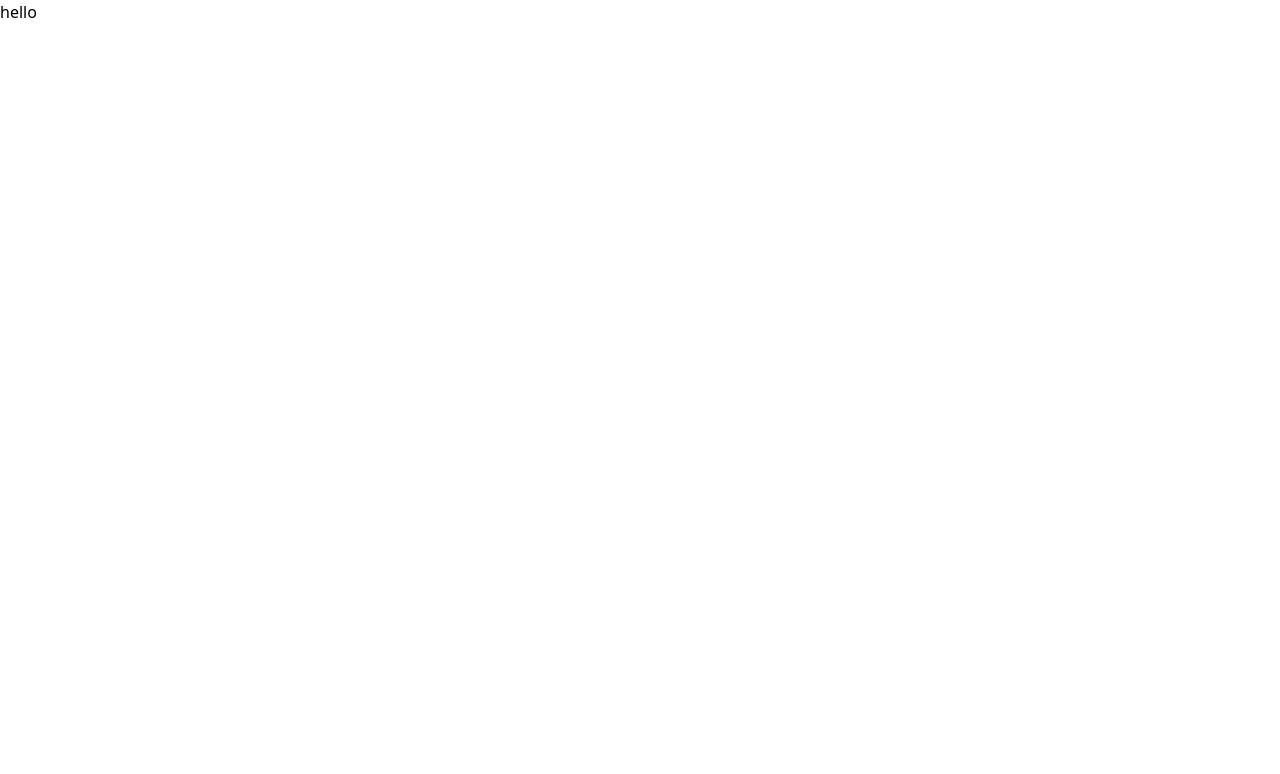
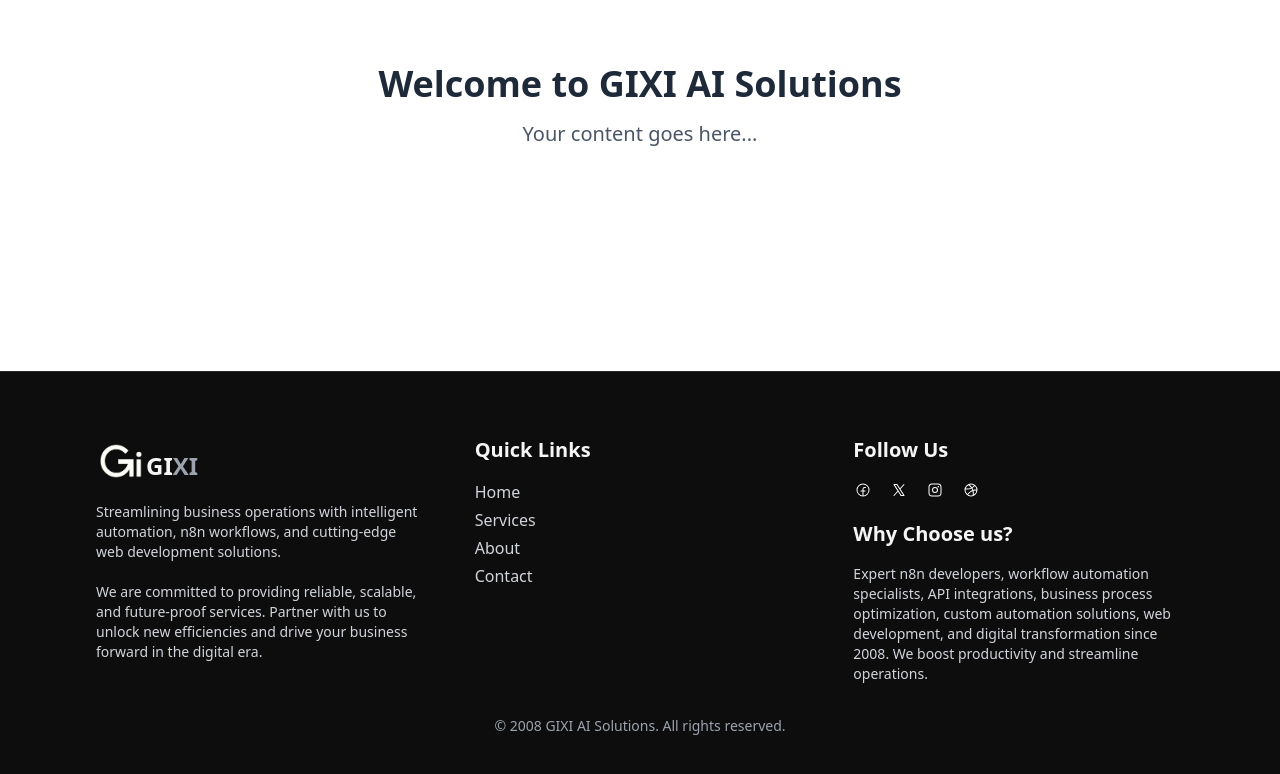
Before and after one commit to UbaidBinWaris/saif, a Next.js app: page / in a window 1280 px wide. Shown: the top 774 px of the page. Built offline with nearby package versions, Linux system fonts and the light colour scheme.

Commit message:
Refactor: Revamp HomePage layout and add Footer component; remove unused globals.css

```diff
--- /dev/null
+++ b/app/Home/components/Footer.js
@@ -0,0 +1,75 @@
+import Image from "next/image";
+import Link from "next/link";
+import "../../styles/color.css";
+
+const Footer = () => {
+  return (
+    <footer className="relative z-10 bg-brand-primary text-brand-primary px-4 py-16 lg:px-24 md:px-24 border-t border-brand-light">
+      <div className="max-w-[1120px] mx-auto flex flex-col gap-12 md:flex-row md:justify-between">
+          <div className="flex-1">
+            <div className="flex items-end text-2xl font-semibold">
+              <Image src="/logo.webp" alt="GIXI AI Solutions Company Logo" width={50} height={50} />
+              <p className="mb-1">
+                GI<span className="text-brand-muted">XI</span>
+              </p>
+            </div>
+            <p className="mt-4 text-base text-brand-secondary lg:text-sm md:text-xs">
+              Streamlining business operations with intelligent automation, n8n workflows, and cutting-edge web development solutions.
+              <br />
+              <br />
+              We are committed to providing reliable, scalable, and future-proof services. Partner with us to unlock new efficiencies and drive your business forward in the digital era.
+            </p>
+          </div>
+
+          {/* Navigation Links */}
+        <div className="flex-1">
+          <h3 className="text-2xl lg:text-xl font-semibold mb-4 text-brand-primary">Quick Links</h3>
+          <ul className="list-none p-0 m-0">
+            <li className="mb-2 lg:mb-1">
+              <Link href="/" className="text-base text-brand-secondary hover-brand-primary transition-brand">Home</Link>
+            </li>
+            <li className="mb-2 lg:mb-1">
+              <Link href="/services" className="text-base text-brand-secondary hover-brand-primary transition-brand">Services</Link>
+            </li>
+            <li className="mb-2 lg:mb-1">
+              <Link href="/about" className="text-base text-brand-secondary hover-brand-primary transition-brand">About</Link>
+            </li>
+            <li className="mb-2 lg:mb-1">
+              <Link href="/contact" className="text-base text-brand-secondary hover-brand-primary transition-brand">Contact</Link>
+            </li>
+          </ul>
+        </div>
+
+        {/* Social Media */}
+        <div className="flex-1">
+          <h3 className="text-2xl lg:text-xl font-semibold mb-4 text-brand-primary">Follow Us</h3>
+          <div className="flex gap-4">
+            <Link href="#" className="inline-flex justify-center items-center w-[30px] h-[30px] lg:w-5 lg:h-5 md:w-5 md:h-5 rounded-full text-brand-primary text-xl hover:border-2 hover:border-white hover:text-black transition-brand-all">
+              <Image src="/svgs/facebook.svg" alt="Follow GIXI AI Solutions automation and n8n development on Facebook" width={20} height={20} className="lg:w-4 lg:h-4 md:w-4 md:h-4" />
+            </Link>
+            <Link href="#" className="inline-flex justify-center items-center w-[30px] h-[30px] lg:w-5 lg:h-5 md:w-5 md:h-5 rounded-full text-brand-primary text-xl hover:border-2 hover:border-white hover:text-black transition-brand-all">
+              <Image src="/svgs/twitter.svg" alt="Follow GIXI AI Solutions workflow automation services on Twitter" width={20} height={20} className="lg:w-4 lg:h-4 md:w-4 md:h-4" />
+            </Link>
+            <Link href="#" className="inline-flex justify-center items-center w-[30px] h-[30px] lg:w-5 lg:h-5 md:w-5 md:h-5 rounded-full text-brand-primary text-xl hover:border-2 hover:border-white hover:text-black transition-brand-all">
+              <Image src="/svgs/instagram.svg" alt="Follow GIXI AI Solutions business automation on Instagram" width={20} height={20} className="lg:w-4 lg:h-4 md:w-4 md:h-4" />
+            </Link>
+            <Link href="#" className="inline-flex justify-center items-center w-[30px] h-[30px] lg:w-5 lg:h-5 md:w-5 md:h-5 rounded-full text-brand-primary text-xl hover:border-2 hover:border-white hover:text-black transition-brand-all">
+              <Image src="/svgs/dribble.svg" alt="Follow GIXI AI Solutions automation portfolio on Dribbble" width={20} height={20} className="lg:w-4 lg:h-4 md:w-4 md:h-4" />
+            </Link>
+          </div>
+
+          <h3 className="mt-5 text-2xl lg:text-xl font-semibold mb-4 text-brand-primary">Why Choose us?</h3>
+          <p className="text-base lg:text-sm md:text-xs text-brand-secondary">
+            Expert n8n developers, workflow automation specialists, API integrations, business process optimization, custom automation solutions, web development, and digital transformation since 2008. We boost productivity and streamline operations.</p>
+        </div>
+      </div>
+
+      {/* Footer Bottom */}
+      <div className="text-right lg:text-center md:text-center mt-8 text-sm text-brand-muted">
+        <p>&copy; 2008 GIXI AI Solutions. All rights reserved.</p>
+      </div>
+    </footer>
+  );
+};
+
+export default Footer;
--- a/app/Home/page.js
+++ b/app/Home/page.js
@@ -1,9 +1,23 @@
 "use client";
-import React from 'react'
+import React from 'react';
+import Footer from "./components/Footer";
 
-export const page = () => {
+const HomePage = () => {
   return (
-    <div>page</div>
-  )
-}
-export default page
+    <div className="min-h-screen flex flex-col">
+      <main className="flex-1">
+        <div className="container mx-auto px-4 py-16">
+          <h1 className="text-4xl font-bold text-center text-gray-800">
+            Welcome to GIXI AI Solutions - Home Page
+          </h1>
+          <p className="text-xl text-center text-gray-600 mt-4">
+            Your content goes here...
+          </p>
+        </div>
+      </main>
+      <Footer />
+    </div>
+  );
+};
+
+export default HomePage;
--- a/app/globals.css
+++ /dev/null
@@ -1,5 +0,0 @@
-@import "tailwindcss";
-
-.ff{
-    @apply flex justify-center items-center;
-}
--- a/app/layout.js
+++ b/app/layout.js
@@ -1,15 +1,4 @@
-import { Geist, Geist_Mono } from "next/font/google";
-import "./globals.css";
-
-const geistSans = Geist({
-  variable: "--font-geist-sans",
-  subsets: ["latin"],
-});
-
-const geistMono = Geist_Mono({
-  variable: "--font-geist-mono",
-  subsets: ["latin"],
-});
+import "./styles/globals.css";
 
 export const metadata = {
   title: "GIXI AI Solutions | Top USA Web & AI Development Agency",
@@ -40,9 +29,7 @@
 export default function RootLayout({ children }) {
   return (
     <html lang="en">
-      <body
-        className={`${geistSans.variable} ${geistMono.variable} antialiased`}
-      >
+      <body className="antialiased font-sans">
         {children}
       </body>
     </html>
--- a/app/page.js
+++ b/app/page.js
@@ -1,9 +1,21 @@
 "use client";
+
+import Footer from "./Home/components/Footer";
 
 export default function Home() {
   return (
-    <div>
-      hello
+    <div className="min-h-screen flex flex-col">
+      <main className="flex-1">
+        <div className="container mx-auto px-4 py-16">
+          <h1 className="text-4xl font-bold text-center text-gray-800">
+            Welcome to GIXI AI Solutions
+          </h1>
+          <p className="text-xl text-center text-gray-600 mt-4">
+            Your content goes here...
+          </p>
+        </div>
+      </main>
+      <Footer />
     </div>
   );
 }
--- /dev/null
+++ b/app/styles/color.css
@@ -0,0 +1,15 @@
+/* Color Variables for GIXI AI Solutions */
+:root {
+  /* Four Main Brand Colors */
+  --color-bg-primary: #0d0d0d;        /* Dark background */
+  --color-text-primary: #f5f5f5;      /* Primary text (light) */
+  --color-text-secondary: #d1d5db;    /* Secondary text (gray) */
+  --color-text-muted: #9ca3af;        /* Muted text (darker gray) */
+
+  /* Essential Interactive Colors */
+  --color-border-light: rgba(255, 255, 255, 0.1);  /* Border */
+  --color-hover-primary: #ffffff;      /* Hover state */
+
+  /* Transition Timing */
+  --transition-normal: 300ms ease-in-out;
+}
--- /dev/null
+++ b/app/styles/globals.css
@@ -0,0 +1,9 @@
+@import "tailwindcss";
+@import "./color.css";
+@import "./utility.css";
+
+.ff {
+    display: flex;
+    justify-content: center;
+    align-items: center;
+}
--- /dev/null
+++ b/app/styles/utility.css
@@ -0,0 +1,34 @@
+/* Tailwind utility classes using CSS variables */
+@layer utilities {
+  .bg-brand-primary {
+    background-color: var(--color-bg-primary);
+  }
+
+  .text-brand-primary {
+    color: var(--color-text-primary);
+  }
+
+  .text-brand-secondary {
+    color: var(--color-text-secondary);
+  }
+
+  .text-brand-muted {
+    color: var(--color-text-muted);
+  }
+
+  .border-brand-light {
+    border-color: var(--color-border-light);
+  }
+
+  .hover-brand-primary:hover {
+    color: var(--color-hover-primary);
+  }
+
+  .transition-brand {
+    transition: color var(--transition-normal);
+  }
+
+  .transition-brand-all {
+    transition: all var(--transition-normal);
+  }
+}
```
